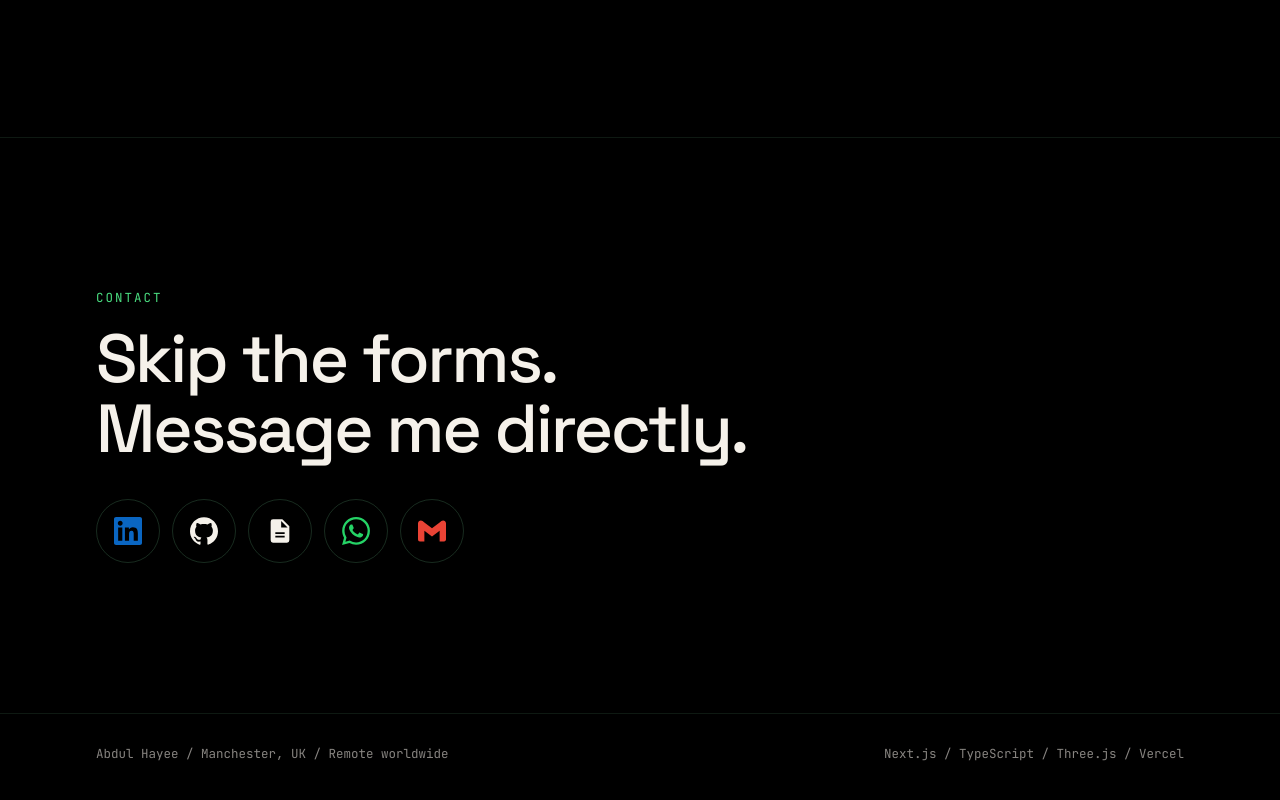
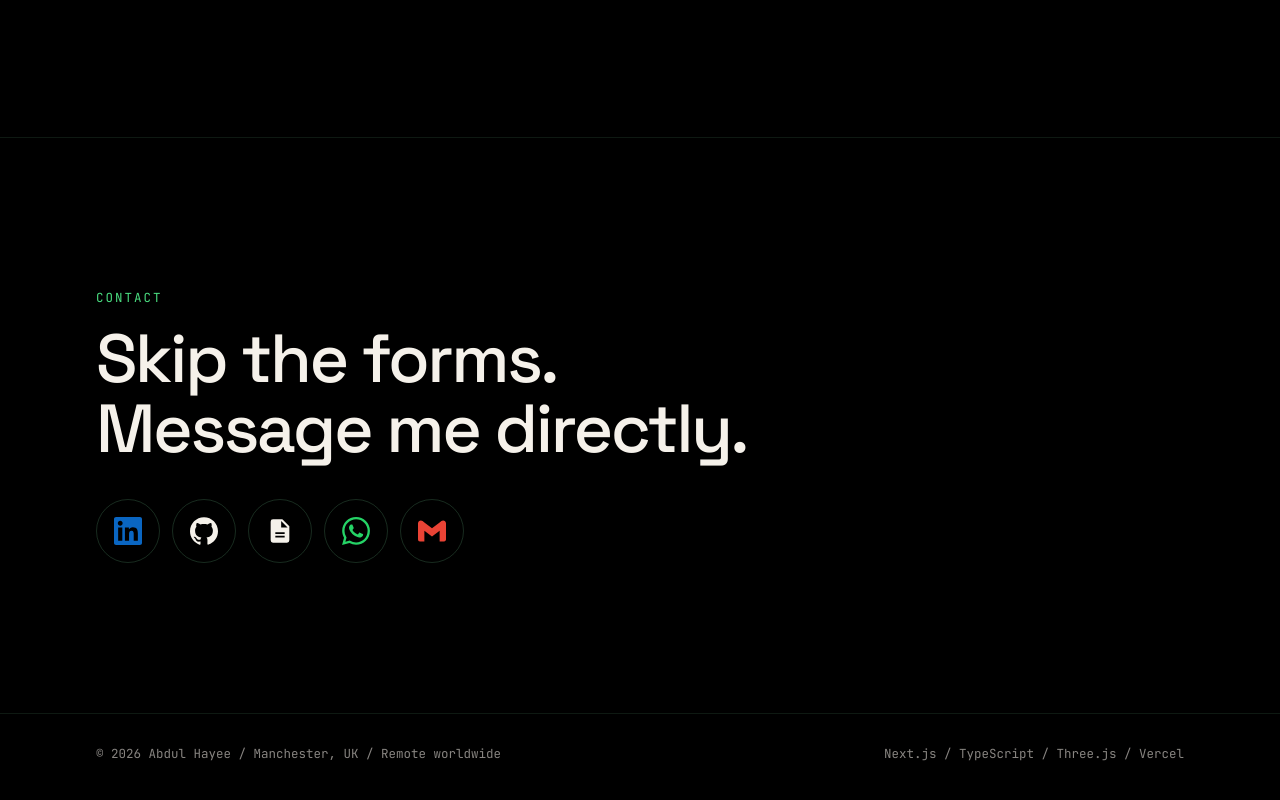
Before and after one commit to abdulhayeedev/abdul-mcp, a Next.js app: page / in a window 1280 px wide. Shown: the part 7392-8192 px from the top of the page. Built offline with nearby package versions, Linux system fonts and the light colour scheme; a web font is replaced by a local one.

Commit message:
Update footer copyright year to 2026

```diff
--- a/app/page.tsx
+++ b/app/page.tsx
@@ -345,7 +345,7 @@ export default function Home() {
 
         <footer>
           <div className="inner">
-            <span>Abdul Hayee / Manchester, UK / Remote worldwide</span>
+            <span>© 2026 Abdul Hayee / Manchester, UK / Remote worldwide</span>
             <span>Next.js / TypeScript / Three.js / Vercel</span>
           </div>
         </footer>
```
